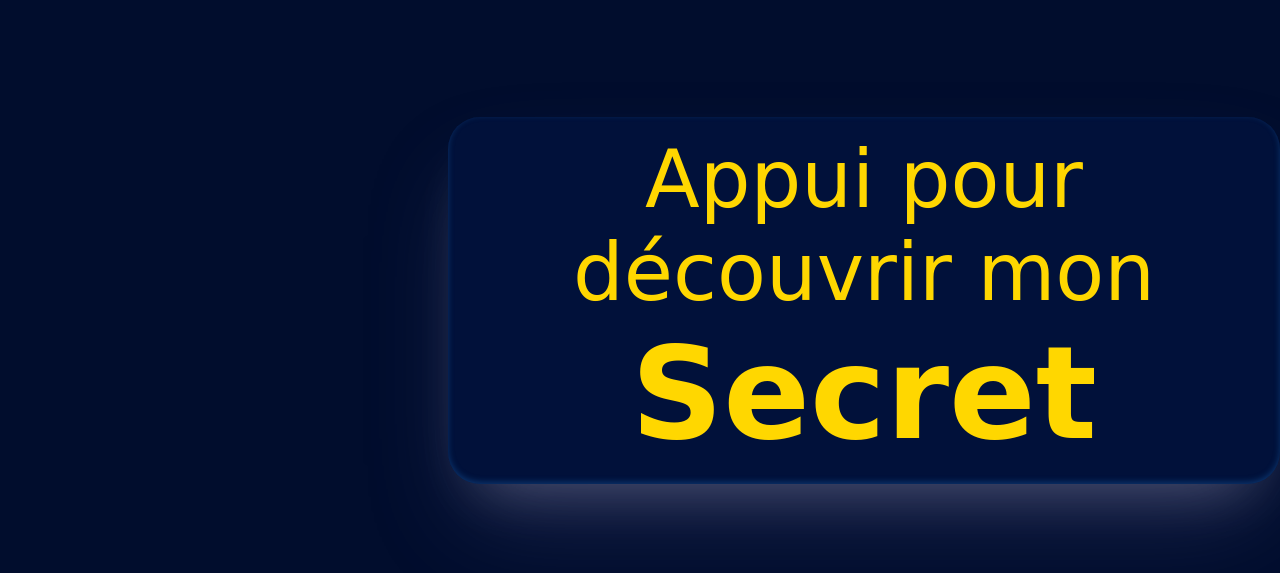
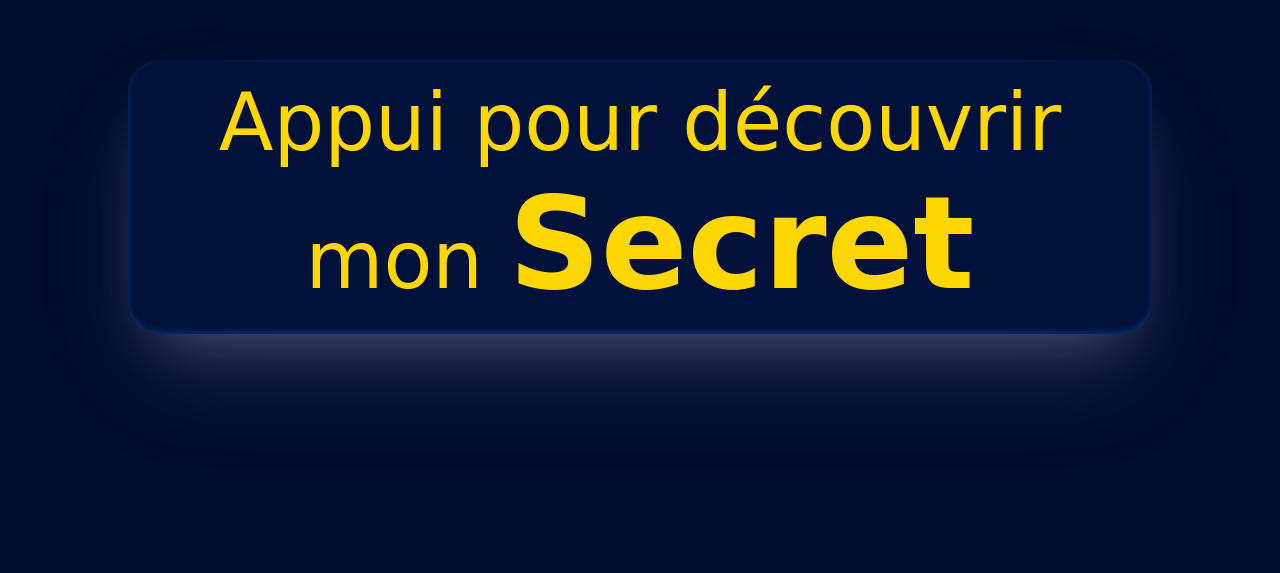
Before and after one commit to CedricMrt/rain_hearts, a plain HTML site: page index.html in a window 1280 px wide. Shown: the part 203-776 px from the top of the page. Drawn offline with Linux system fonts and the light colour scheme; a web font is replaced by a local one.

Commit message:
Add files via upload

```diff
--- a/index.html
+++ b/index.html
@@ -13,10 +13,11 @@
 </head>
 
 <body>
-    <div class="btn">
-        <button onclick="change()"">Appui pour découvrir mon <strong>Secret</strong> </button>
-</div>
-
+    <div class="box">
+        <div class="btn">
+            <button onclick="change()"">Appui pour découvrir mon <strong>Secret</strong> </button>
+        </div>
+    </div>
     <script src=" app.js"></script>
 </body>
 
--- a/style.css
+++ b/style.css
@@ -6,13 +6,24 @@ body {
 }
 
 /*===========index.html===========*/
+
+.box {
+    height: 100vh;
+    display: flex;
+    justify-content: center;
+    align-items: center;
+}
+
+.btn {
+    display: flex;
+    justify-content: center;
+}
+
 button {
+    max-width: 80%;
     background-color: rgb(1, 17, 58);
     cursor: pointer;
     border: none;
-    position: absolute;
-    top: 40%;
-    left: 35%;
     font-family: 'Lovers Quarrel', cursive;
     font-size: 5rem;
     color: gold;
@@ -32,9 +43,6 @@ strong {
 /*============love.html============*/
 
 .love {
-    /*position: absolute;
-    top: 50%;
-    left: 45%;*/
     margin-top: 8rem;
     letter-spacing: .8rem;
     color: gold;
```
